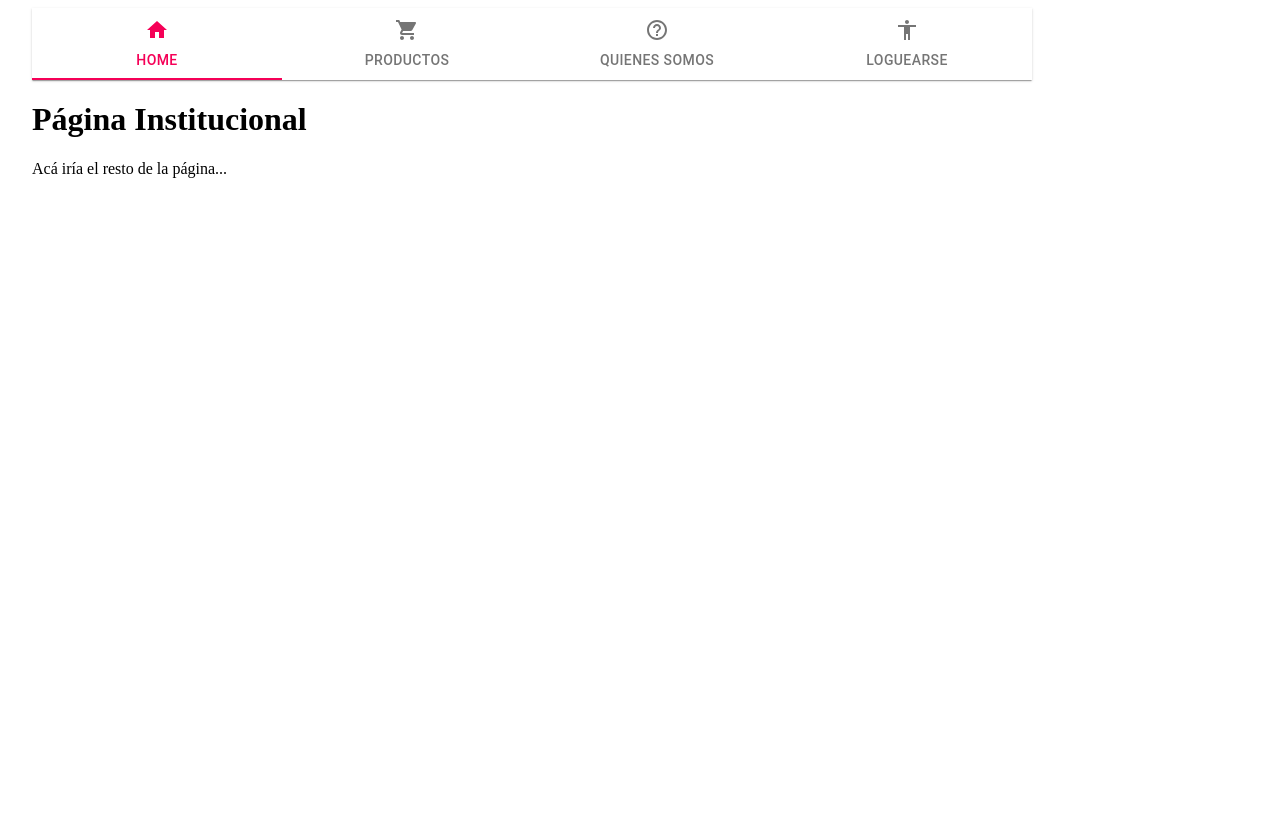
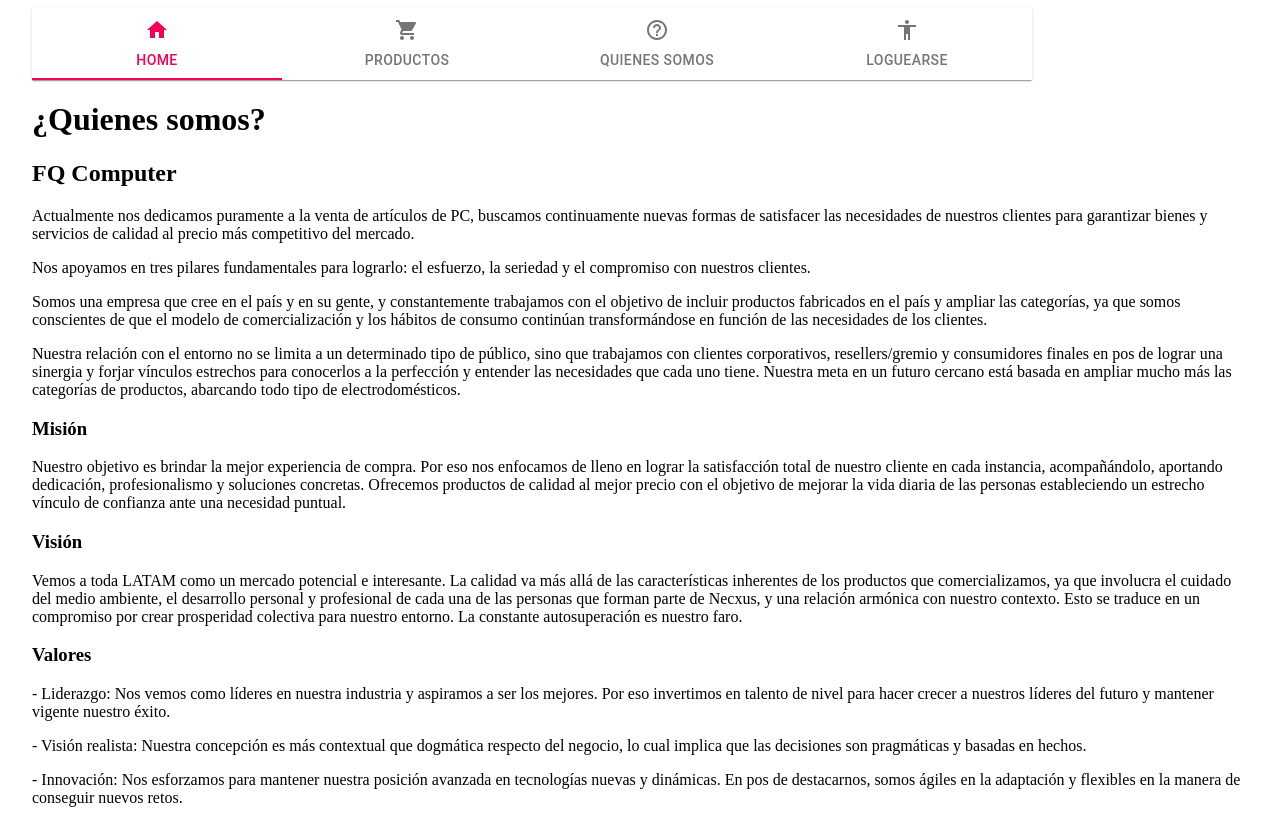
Before and after one commit to JuanQP/uade-ai-tp, a React (Create React App) app: page /about in a window 1280 px wide. Before the commit the page ends 800 px from the top, so only its background shows below. Built offline with nearby package versions, Linux system fonts and the light colour scheme.

Commit message:
Update About.jsx

```diff
--- a/src/About.jsx
+++ b/src/About.jsx
@@ -1,8 +1,22 @@
 export function About() {
   return (
     <div>
-      <h1>Página Institucional</h1>
-      <div>Acá iría el resto de la página...</div>
+      <h1>¿Quienes somos?</h1>
+      <h2>FQ Computer</h2>
+      <p>Actualmente nos dedicamos puramente a la venta de artículos de PC, buscamos continuamente nuevas formas de satisfacer las necesidades de nuestros clientes para garantizar bienes y servicios de calidad al precio más competitivo del mercado.</p>
+      <p>Nos apoyamos en tres pilares fundamentales para lograrlo: el esfuerzo, la seriedad y el compromiso con nuestros clientes. </p>
+      <p>Somos una empresa que cree en el país y en su gente, y constantemente trabajamos con el objetivo de incluir productos fabricados en el país y ampliar las categorías, ya que somos conscientes de que el modelo de comercialización y los hábitos de consumo continúan transformándose en función de las necesidades de los clientes. </p>
+      <p> Nuestra relación con el entorno no se limita a un determinado tipo de público, sino que trabajamos con clientes corporativos, resellers/gremio y consumidores finales en pos de lograr una sinergia y forjar vínculos estrechos para conocerlos a la perfección y entender las necesidades que cada uno tiene.
+     Nuestra meta en un futuro cercano está basada en ampliar mucho más las categorías de productos, abarcando todo tipo de electrodomésticos.
+      </p>
+      <h3>Misión</h3>
+      <p>Nuestro objetivo es brindar la mejor experiencia de compra. Por eso nos enfocamos de lleno en lograr la satisfacción total de nuestro cliente en cada instancia, acompañándolo, aportando dedicación, profesionalismo y soluciones concretas. Ofrecemos productos de calidad al mejor precio con el objetivo de mejorar la vida diaria de las personas estableciendo un estrecho vínculo de confianza ante una necesidad puntual. </p>
+      <h3>Visión</h3>
+      <p> Vemos a toda LATAM como un mercado potencial e interesante. La calidad va más allá de las características inherentes de los productos que comercializamos, ya que involucra el cuidado del medio ambiente, el desarrollo personal y profesional de cada una de las personas que forman parte de Necxus, y una relación armónica con nuestro contexto. Esto se traduce en un compromiso por crear prosperidad colectiva para nuestro entorno. La constante autosuperación es nuestro faro. </p>
+      <h3>Valores</h3>
+      <p>- Liderazgo: Nos vemos como líderes en nuestra industria y aspiramos a ser los mejores. Por eso invertimos en talento de nivel para hacer crecer a nuestros líderes del futuro y mantener vigente nuestro éxito.     </p>
+      <p>- Visión realista: Nuestra concepción es más contextual que dogmática respecto del negocio, lo cual implica que las decisiones son pragmáticas y basadas en hechos. </p>
+      <p>- Innovación: Nos esforzamos para mantener nuestra posición avanzada en tecnologías nuevas y dinámicas. En pos de destacarnos, somos ágiles en la adaptación y flexibles en la manera de conseguir nuevos retos. </p>
     </div>
   );
 }
```
